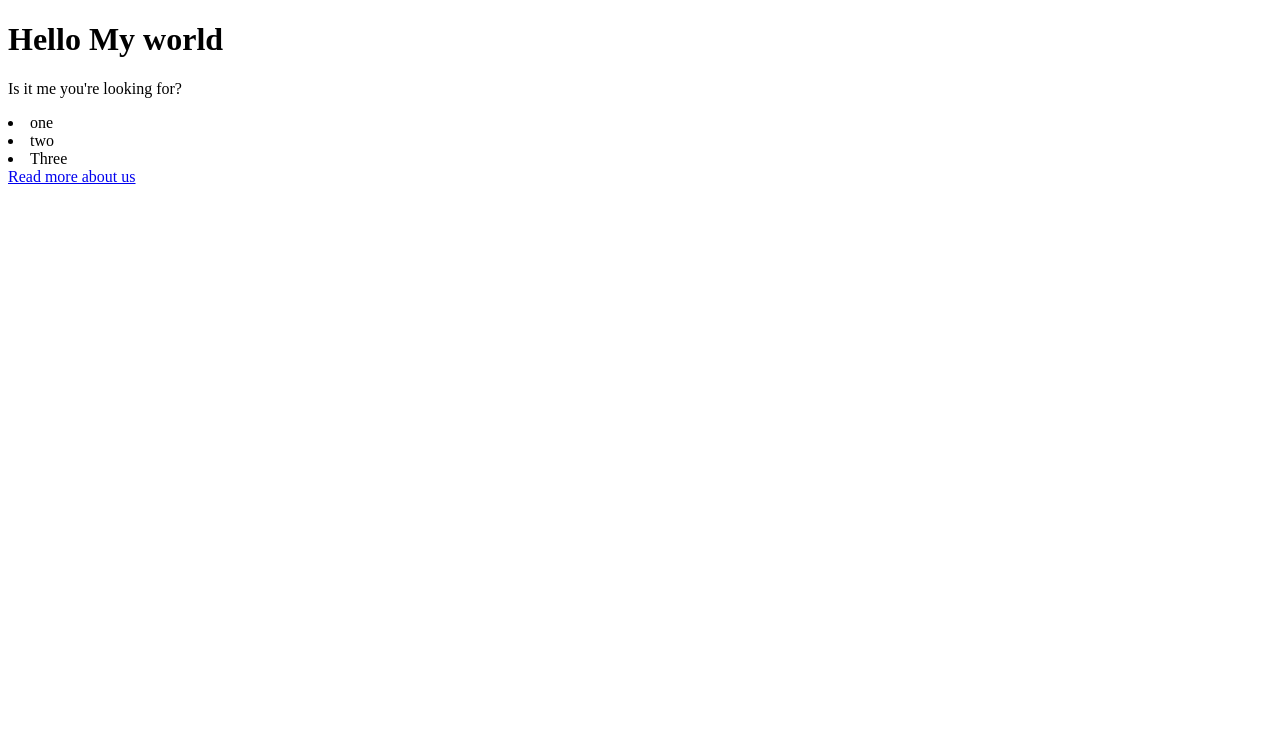
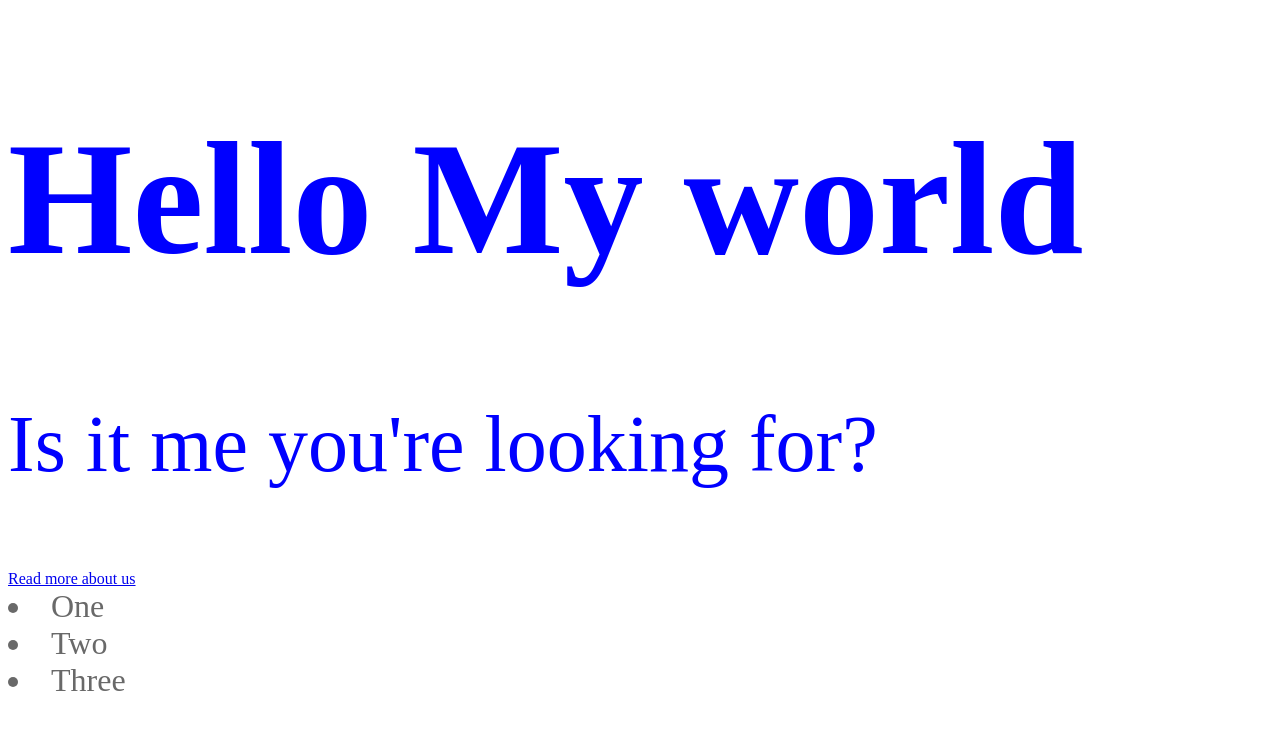
Before and after one commit to KariannNor/first-repo, a plain HTML site: page index.html in a window 1280 px wide. Drawn offline with Linux system fonts and the light colour scheme.

Commit message:
code edit in css and index

```diff
--- a/css/styles.css
+++ b/css/styles.css
@@ -1,13 +1,18 @@
 h1 {
-    color: blue;
-    font-size: 10em;
+  color: blue;
+  font-size: 10em;
 }
 
 p {
-    color: darkslategrey;
-    font-size: 2em;
+  color: blue;
+  font-size: 5em;
 }
 
 li {
-    color: black:
+  color: dimgray;
+  font-size: 2em;
 }
+
+a {
+  font-size: 1em;
+}
--- a/index.html
+++ b/index.html
@@ -5,15 +5,20 @@
     <meta name="viewport" content="width=device-width, initial-scale=1.0" />
     <meta http-equiv="X-UA-Compatible" content="ie=edge" />
     <title>My website</title>
+    <link href="css/styles.css" rel="stylesheet" />
   </head>
+
   <body>
-    <H1>Hello My world</H1>
-    <p>Is it me you're looking for?</p>
+    <header>
+      <H1>Hello My world</H1>
+    </header>
+    <main>
+      <p>Is it me you're looking for?</p>
+      <a href="about.html">Read more about us</a>
 
-    <li>one</li>
-    <li>two</li>
-    <li>Three</li>
-
-    <a href="about.html">Read more about us</a>
+      <li>One</li>
+      <li>Two</li>
+      <li>Three</li>
+    </main>
   </body>
 </html>
```
